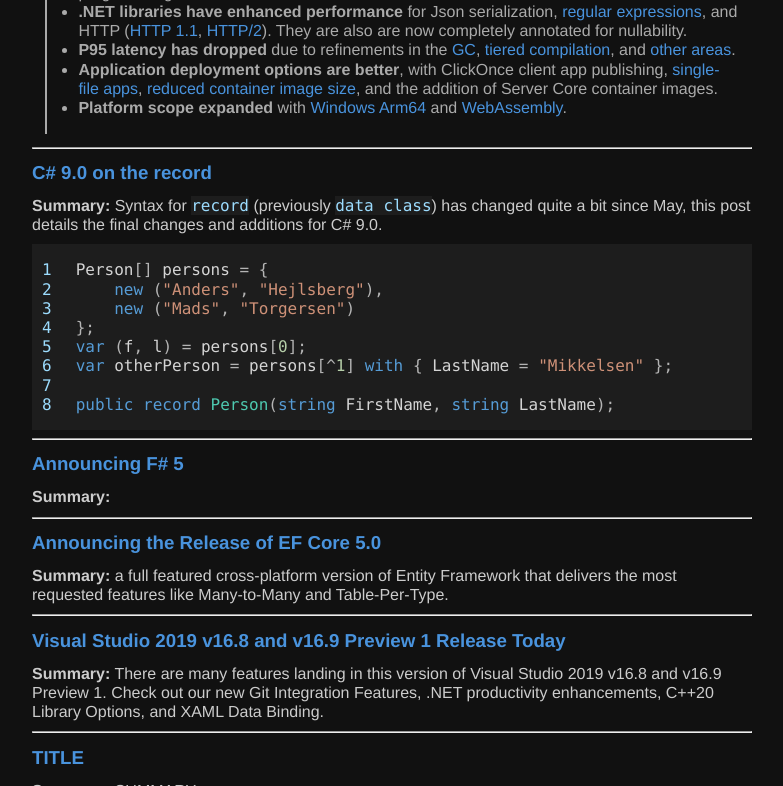
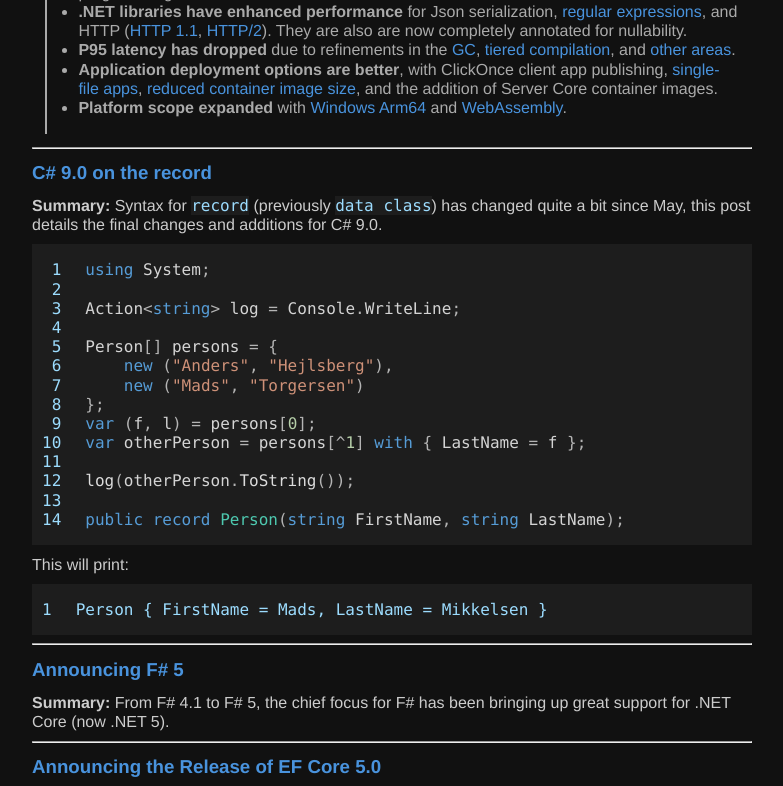
Before and after one commit to nietras/nietras.github.io, a Jekyll site: the page built from _posts/2020-11-10-dotnet-conf-2020.md, in a window 1280 px wide and 900 px high, scrolled down 1107 px, cut to the strip 0-786 px from the top of the window. Shown: the whole strip, without its empty margins (248-1031 px from the left). Built offline with Jekyll 4.4.1, drawn with Linux system fonts in a browser that asks for light colours.

Commit message:
minor edits

````diff
--- a/_posts/2020-11-10-dotnet-conf-2020.md
+++ b/_posts/2020-11-10-dotnet-conf-2020.md
@@ -61,18 +61,29 @@
 **Summary:** Syntax for `record` (previously `data class`) has changed quite
 a bit since May, this post details the final changes and additions for C# 9.0.
 ```csharp
+using System;
+
+Action<string> log = Console.WriteLine;
+
 Person[] persons = {
     new ("Anders", "Hejlsberg"),
     new ("Mads", "Torgersen")
 };
 var (f, l) = persons[0];
-var otherPerson = persons[^1] with { LastName = "Mikkelsen" };
+var otherPerson = persons[^1] with { LastName = f };
+
+log(otherPerson.ToString());
 
 public record Person(string FirstName, string LastName);
 ```
+This will print:
+```
+Person { FirstName = Mads, LastName = Mikkelsen }
+```
 ***
 ### [Announcing F# 5](https://devblogs.microsoft.com/dotnet/announcing-f-5/)
-**Summary:**
+**Summary:** From F# 4.1 to F# 5, the chief focus for F# has
+been bringing up great support for .NET Core (now .NET 5).
 
 ***
 ### [Announcing the Release of EF Core 5.0](https://devblogs.microsoft.com/dotnet/announcing-the-release-of-ef-core-5-0/)
````
